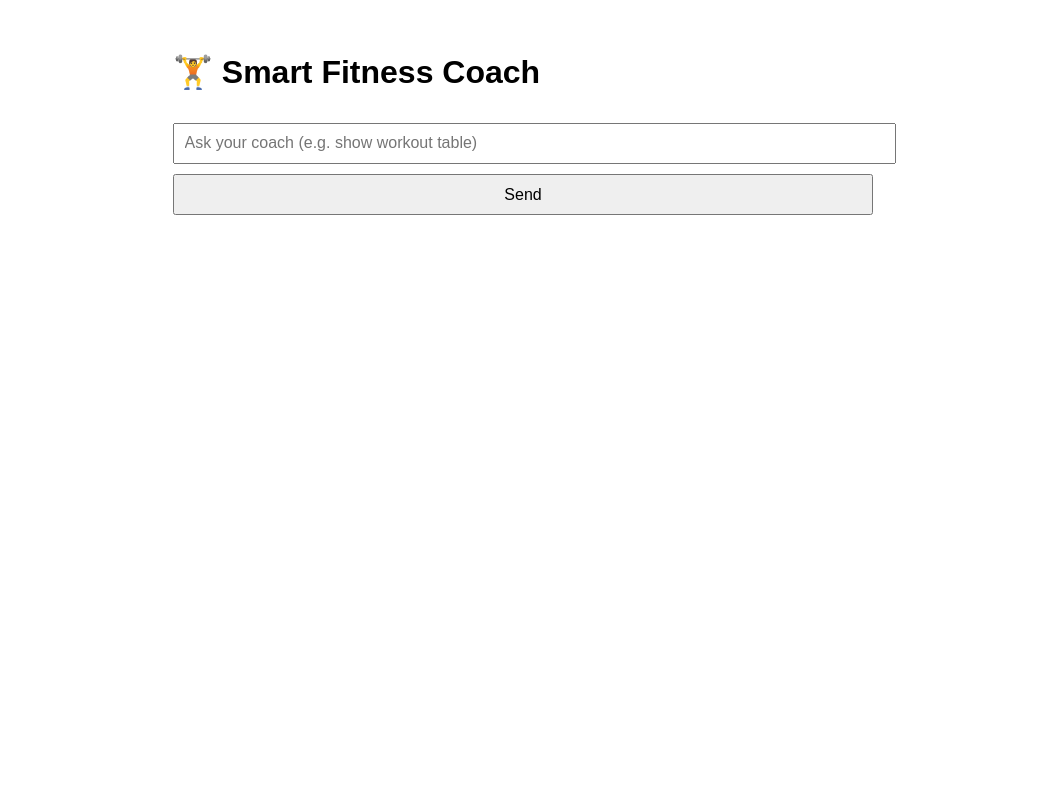
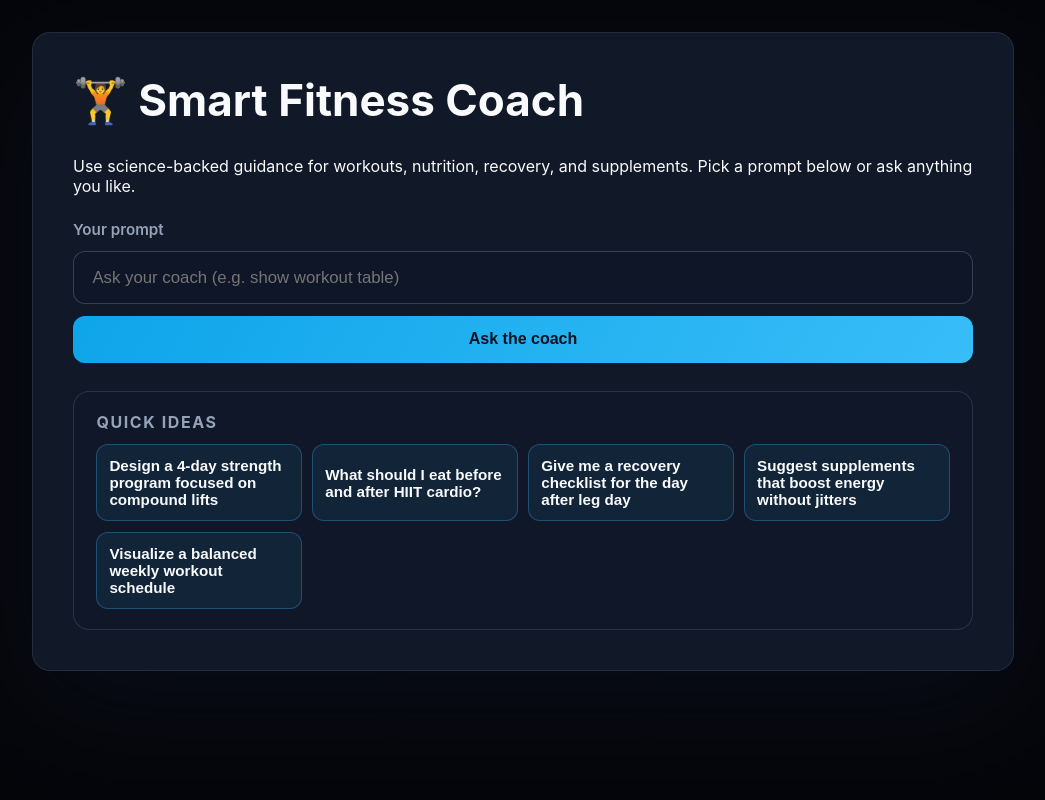
Before and after one commit to yp0505/smart-fitness-coach, a FastAPI app: page / in a window 1280 px wide. Shown: the whole page, without its empty margins (117-1162 px from the left). Run offline with FastAPI, Linux system fonts and the light colour scheme; some libraries are stand-ins or nearby versions.

Commit message:
Improve UI and prompt handling

```diff
--- a/app.py
+++ b/app.py
@@ -4,10 +4,9 @@ from fastapi.responses import HTMLResponse
 from fastapi.templating import Jinja2Templates
 
 from langchain_ollama import OllamaEmbeddings, OllamaLLM
-from langchain.chains import RetrievalQA
 from langchain_community.vectorstores import FAISS
 from langchain_community.document_loaders import TextLoader
-from langchain.text_splitter import CharacterTextSplitter
+from langchain_text_splitters import CharacterTextSplitter
 
 import os
 import plotly.graph_objects as go
@@ -16,6 +15,26 @@ import json
 
 app = FastAPI()
 templates = Jinja2Templates(directory="templates")
+
+EXAMPLE_PROMPTS = [
+    "Design a 4-day strength program focused on compound lifts",
+    "What should I eat before and after HIIT cardio?",
+    "Give me a recovery checklist for the day after leg day",
+    "Suggest supplements that boost energy without jitters",
+    "Visualize a balanced weekly workout schedule"
+]
+
+
+def _base_context(request: Request, **kwargs):
+    """Helper to keep shared template context tidy."""
+    base = {
+        "request": request,
+        "response": "",
+        "chart_json": None,
+        "examples": EXAMPLE_PROMPTS
+    }
+    base.update(kwargs)
+    return base
 
 llm = OllamaLLM(model="llama3")
 embeddings = OllamaEmbeddings(model="llama3")
@@ -27,14 +46,32 @@ file_topic_map = {
     "fitness_knowledge/supplements_motivation.md": "supplements"
 }
 
-agents = {}
+retrievers = {}
 for path, topic in file_topic_map.items():
     docs = TextLoader(path).load()
     chunks = CharacterTextSplitter(chunk_size=500, chunk_overlap=50).split_documents(docs)
     db = FAISS.from_documents(chunks, embeddings)
     db.save_local(f"fitness_vectorstore_{topic}")
-    retriever = FAISS.load_local(f"fitness_vectorstore_{topic}", embeddings, allow_dangerous_deserialization=True)
-    agents[topic] = RetrievalQA.from_chain_type(llm=llm, retriever=retriever.as_retriever())
+    retriever = FAISS.load_local(
+        f"fitness_vectorstore_{topic}",
+        embeddings,
+        allow_dangerous_deserialization=True
+    ).as_retriever(search_kwargs={"k": 4})
+    retrievers[topic] = retriever
+
+
+def build_prompt(context: str, question: str) -> str:
+    instructions = (
+        "You are Smart Fitness Coach, a certified trainer and nutritionist. "
+        "Use the provided knowledge snippets to deliver structured, actionable guidance. "
+        "Format the answer with short sections, bullet points, and bold labels when helpful."
+    )
+    return (
+        f"{instructions}\n\n"
+        f"Context:\n{context}\n\n"
+        f"Question: {question}\n\n"
+        "Answer:"
+    )
 
 def route_query(query):
     q = query.lower()
@@ -55,27 +92,30 @@ def generate_workout_chart():
 
 @app.get("/", response_class=HTMLResponse)
 async def home(request: Request):
-    return templates.TemplateResponse("index.html", {"request": request, "response": ""})
+    return templates.TemplateResponse("index.html", _base_context(request))
 
 @app.post("/", response_class=HTMLResponse)
 async def handle_query(request: Request, query: str = Form(...)):
     print("💬 Query received:", query)
     if "visualize" in query.lower():
         chart_json = generate_workout_chart()
-        return templates.TemplateResponse("index.html", {
-            "request": request,
-            "response": "",
-            "chart_json": chart_json
-        })
+        return templates.TemplateResponse(
+            "index.html",
+            _base_context(request, chart_json=chart_json)
+        )
     try:
         topic = route_query(query)
-        result = agents[topic].run(query)
+        retriever = retrievers[topic]
+        docs = retriever.get_relevant_documents(query)
+        context = "\n\n".join(doc.page_content for doc in docs)
+        prompt = build_prompt(context, query)
+        result = llm.invoke(prompt)
         print("🧠 Response:", result)
     except Exception as e:
         result = f"❌ Error: {str(e)}"
         print("💥 Exception occurred:", result)
 
-    return templates.TemplateResponse("index.html", {
-        "request": request,
-        "response": result
-    })
+    return templates.TemplateResponse(
+        "index.html",
+        _base_context(request, response=result)
+    )
--- a/templates/index.html
+++ b/templates/index.html
@@ -4,32 +4,211 @@
   <title>Smart Fitness Coach</title>
   <script src="https://cdn.plot.ly/plotly-latest.min.js"></script>
   <style>
-    body { font-family: sans-serif; padding: 2rem; max-width: 700px; margin: auto; }
-    input, button { font-size: 1rem; padding: 0.6rem; margin-top: 10px; width: 100%; }
-    .response { margin-top: 2rem; background: #f4f4f4; padding: 1rem; border-left: 5px solid #00bfff; }
+    :root {
+      color-scheme: light dark;
+      --bg: #05060a;
+      --card: #111827;
+      --text: #f8fafc;
+      --muted: #94a3b8;
+      --accent: #38bdf8;
+    }
+
+    body {
+      font-family: "Inter", "Segoe UI", system-ui, sans-serif;
+      margin: 0;
+      min-height: 100vh;
+      background: var(--bg);
+      color: var(--text);
+      display: flex;
+      justify-content: center;
+      align-items: flex-start;
+      padding: 2rem 1rem 4rem;
+      box-sizing: border-box;
+    }
+
+    .app-shell {
+      width: min(900px, 100%);
+      background: var(--card);
+      border-radius: 18px;
+      padding: 2.5rem;
+      box-shadow: 0 35px 120px rgba(15, 23, 42, 0.45);
+      border: 1px solid rgba(148, 163, 184, 0.15);
+    }
+
+    h1 {
+      margin-top: 0;
+      font-size: clamp(2rem, 4vw, 2.75rem);
+      display: flex;
+      align-items: center;
+      gap: 0.6rem;
+    }
+
+    form {
+      margin-top: 1.5rem;
+      display: flex;
+      flex-direction: column;
+      gap: 0.75rem;
+    }
+
+    label {
+      font-size: 0.95rem;
+      font-weight: 600;
+      color: var(--muted);
+    }
+
+    input[type="text"] {
+      font-size: 1.05rem;
+      padding: 0.95rem 1.15rem;
+      border-radius: 12px;
+      border: 1px solid rgba(148, 163, 184, 0.3);
+      background: rgba(15, 23, 42, 0.6);
+      color: var(--text);
+      outline: none;
+      transition: border-color 0.2s ease, box-shadow 0.2s ease;
+    }
+
+    input[type="text"]:focus {
+      border-color: var(--accent);
+      box-shadow: 0 0 0 3px rgba(56, 189, 248, 0.35);
+    }
+
+    button {
+      font-size: 1rem;
+      font-weight: 600;
+      padding: 0.9rem 1.1rem;
+      border-radius: 12px;
+      border: none;
+      cursor: pointer;
+      background: linear-gradient(120deg, #0ea5e9, #38bdf8);
+      color: #0b1120;
+      transition: transform 0.2s ease;
+    }
+
+    button:hover {
+      transform: translateY(-1px);
+    }
+
+    .examples {
+      margin-top: 1.8rem;
+      background: rgba(15, 23, 42, 0.7);
+      border-radius: 16px;
+      padding: 1.25rem 1.4rem;
+      border: 1px solid rgba(148, 163, 184, 0.2);
+    }
+
+    .examples h3 {
+      margin: 0 0 0.75rem 0;
+      font-size: 1rem;
+      color: var(--muted);
+      text-transform: uppercase;
+      letter-spacing: 0.1em;
+    }
+
+    .prompt-grid {
+      display: grid;
+      grid-template-columns: repeat(auto-fit, minmax(180px, 1fr));
+      gap: 0.65rem;
+    }
+
+    .prompt-chip {
+      background: rgba(56, 189, 248, 0.08);
+      color: var(--text);
+      border: 1px solid rgba(56, 189, 248, 0.3);
+      border-radius: 12px;
+      padding: 0.75rem;
+      font-size: 0.95rem;
+      text-align: left;
+      cursor: pointer;
+      transition: background 0.2s ease, transform 0.2s ease;
+    }
+
+    .prompt-chip:hover {
+      background: rgba(56, 189, 248, 0.2);
+      transform: translateY(-1px);
+    }
+
+    .response {
+      margin-top: 2rem;
+      background: rgba(15, 23, 42, 0.85);
+      border-radius: 16px;
+      border: 1px solid rgba(56, 189, 248, 0.4);
+      padding: 1.5rem;
+      box-shadow: inset 0 0 0 1px rgba(148, 163, 184, 0.1);
+    }
+
+    .response h3 {
+      margin-top: 0;
+      color: var(--accent);
+    }
+
+    .response-body {
+      white-space: pre-line;
+      line-height: 1.6;
+      font-size: 1rem;
+    }
+
+    .plotly-container {
+      margin-top: 2rem;
+      background: rgba(15, 23, 42, 0.85);
+      border-radius: 16px;
+      padding: 1.5rem;
+      border: 1px solid rgba(148, 163, 184, 0.2);
+    }
+
+    @media (max-width: 640px) {
+      .app-shell {
+        padding: 1.75rem;
+      }
+    }
   </style>
 </head>
 <body>
+  <div class="app-shell">
     <h1>🏋️ Smart Fitness Coach</h1>
+    <p>Use science-backed guidance for workouts, nutrition, recovery, and supplements. Pick a prompt below or ask anything you like.</p>
+
     <form method="post">
-    <input type="text" name="query" placeholder="Ask your coach (e.g. show workout table)" required />
-    <button type="submit">Send</button>
+      <label for="query">Your prompt</label>
+      <input type="text" id="query" name="query" placeholder="Ask your coach (e.g. show workout table)" required />
+      <button type="submit">Ask the coach</button>
     </form>
+
+    <section class="examples">
+      <h3>Quick ideas</h3>
+      <div class="prompt-grid">
+        {% for example in examples %}
+          <button type="button" class="prompt-chip" data-prompt="{{ example }}">{{ example }}</button>
+        {% endfor %}
+      </div>
+    </section>
 
     {% if response %}
       <div class="response">
         <h3>🧠 Coach says:</h3>
-      <p>{{ response }}</p>
+        <div class="response-body">{{ response | replace('\n', '<br />') | safe }}</div>
       </div>
     {% endif %}
 
     {% if chart_json %}
+      <div class="plotly-container">
         <h3>📊 Workout Plan Visualization:</h3>
         <div id="workout_chart"></div>
+      </div>
       <script>
         const chartData = {{ chart_json | safe }};
         Plotly.newPlot("workout_chart", chartData.data, chartData.layout);
       </script>
     {% endif %}
+  </div>
+
+  <script>
+    const promptInput = document.getElementById('query');
+    document.querySelectorAll('.prompt-chip').forEach(chip => {
+      chip.addEventListener('click', () => {
+        promptInput.value = chip.dataset.prompt;
+        promptInput.focus();
+      });
+    });
+  </script>
 </body>
 </html>
```
Lines whose indentation alone changed are shown as unchanged.
